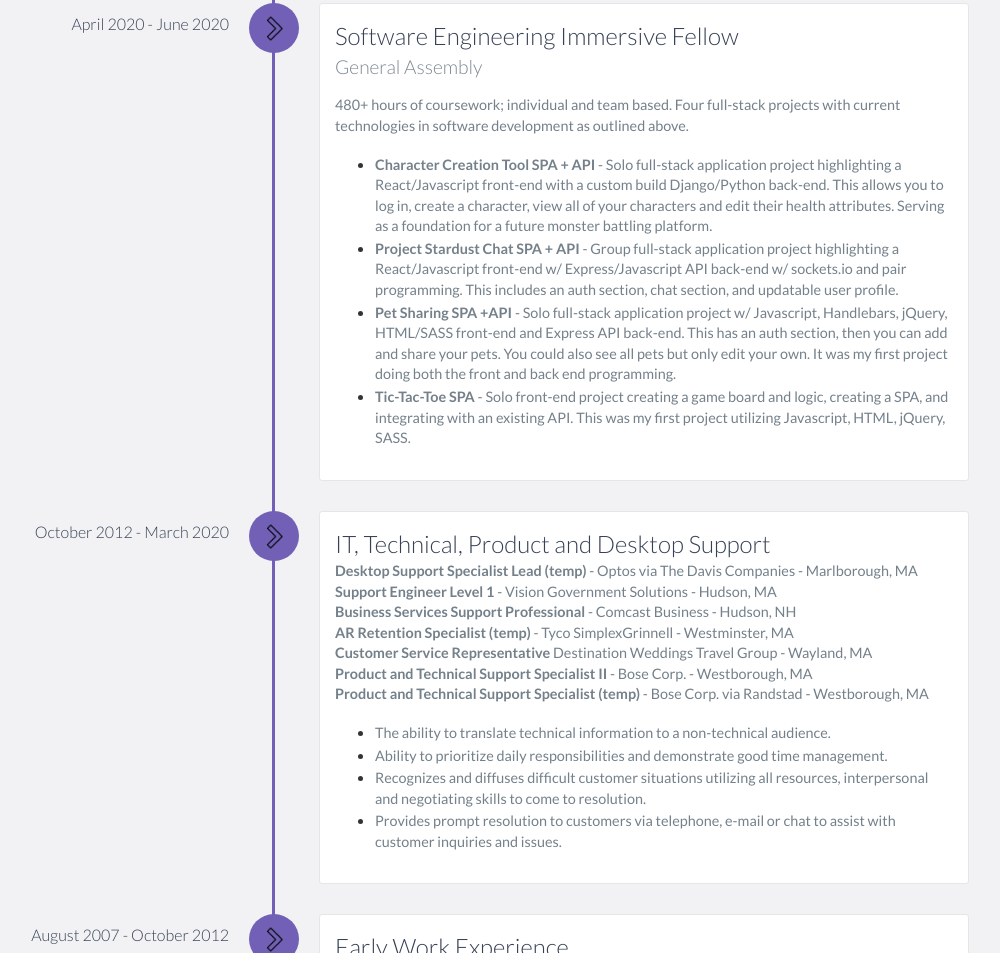
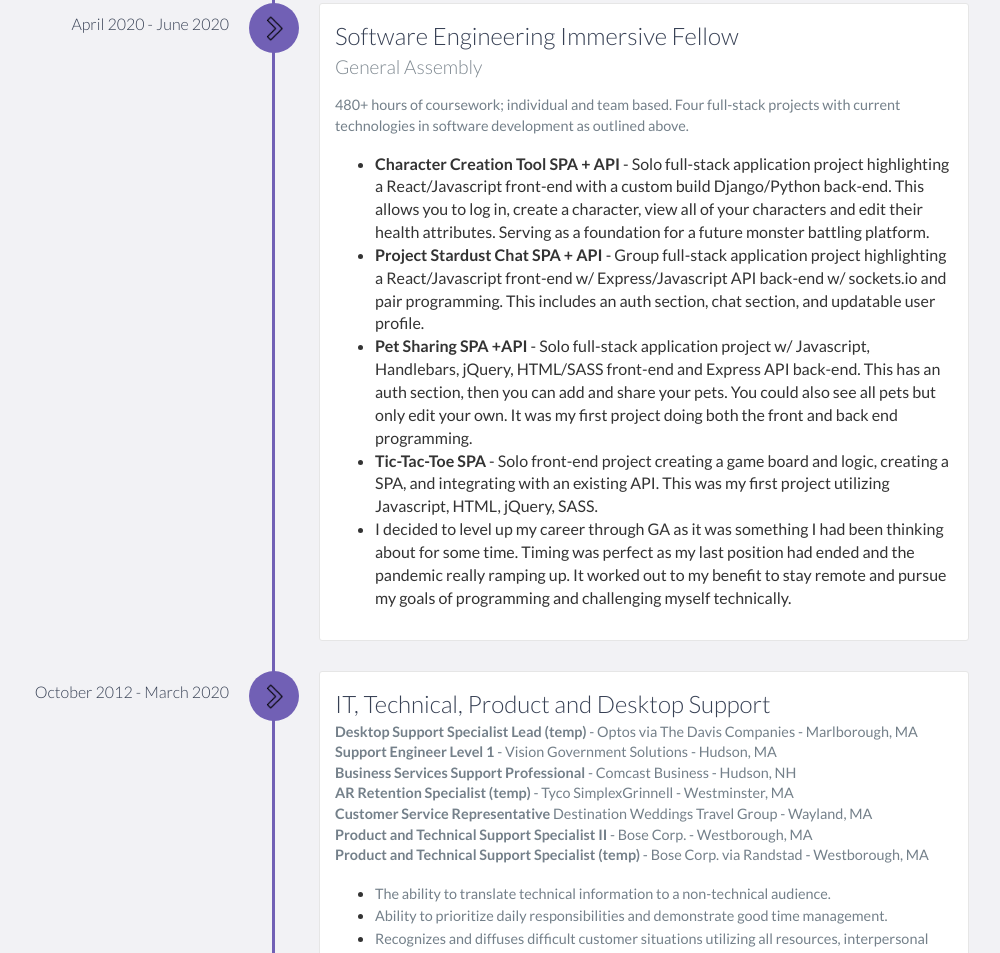
Before and after one commit to brinecr/brinecr.github.io, a website: page index.html in a window 1280 px wide. Shown: the part 4097-5050 px from the top of the page, without its empty margins (171-1171 px from the left). Drawn offline with nearby package versions, Linux system fonts and the light colour scheme.

Commit message:
Update index.html
Updates to GA Section

```diff
--- a/index.html
+++ b/index.html
@@ -255,14 +255,14 @@
                 <p>
                   480+ hours of coursework; individual and team based.
                   Four full-stack projects with current technologies in software development as outlined above.
+                  <ul>
+                    <li><strong>Character Creation Tool SPA + API</strong> - Solo full-stack application project highlighting a React/Javascript front-end with a custom build Django/Python back-end. This allows you to log in, create a character, view all of your characters and edit their health attributes. Serving as a foundation for a future monster battling platform.</li>
+                    <li><strong>Project Stardust Chat SPA + API</strong> - Group full-stack application project highlighting a React/Javascript front-end w/ Express/Javascript API back-end w/ sockets.io and pair programming. This includes an auth section, chat section, and updatable user profile.</li>
+                    <li><strong>Pet Sharing SPA +API</strong> - Solo full-stack application project w/ Javascript, Handlebars, jQuery, HTML/SASS front-end and Express API back-end. This has an auth section, then you can add and share your pets. You could also see all pets but only edit your own. It was my first project doing both the front and back end programming.</li>
+                    <li><strong>Tic-Tac-Toe SPA</strong> - Solo front-end project creating a game board and logic, creating a SPA, and integrating with an existing API. This was my first project utilizing Javascript, HTML, jQuery, SASS.</p></li>
+                    <li>I decided to level up my career through GA as it was something I had been thinking about for some time. Timing was perfect as my last position had ended and the pandemic really ramping up. It worked out to my benefit to stay remote and pursue my goals of programming and challenging myself technically.</li>
+                  </ul>
                 </p>
-                <ul>
-                    <li><p><strong>Character Creation Tool SPA + API</strong> - Solo full-stack application project highlighting a React/Javascript front-end with a custom build Django/Python back-end. This allows you to log in, create a character, view all of your characters and edit their health attributes. Serving as a foundation for a future monster battling platform.</p></li>
-                    <li><p><strong>Project Stardust Chat SPA + API</strong> - Group full-stack application project highlighting a React/Javascript front-end w/ Express/Javascript API back-end w/ sockets.io and pair programming. This includes an auth section, chat section, and updatable user profile.</p></li>
-                    <li><p><strong>Pet Sharing SPA +API</strong> - Solo full-stack application project w/ Javascript, Handlebars, jQuery, HTML/SASS front-end and Express API back-end. This has an auth section, then you can add and share your pets. You could also see all pets but only edit your own. It was my first project doing both the front and back end programming.</p></li>
-                    <li><p><strong>Tic-Tac-Toe SPA</strong> - Solo front-end project creating a game board and logic, creating a SPA, and integrating with an existing API. This was my first project utilizing Javascript, HTML, jQuery, SASS.
-</p></li>
-                </ul>
             </div>
 
             <div data-date="October 2012 - March 2020">
```
